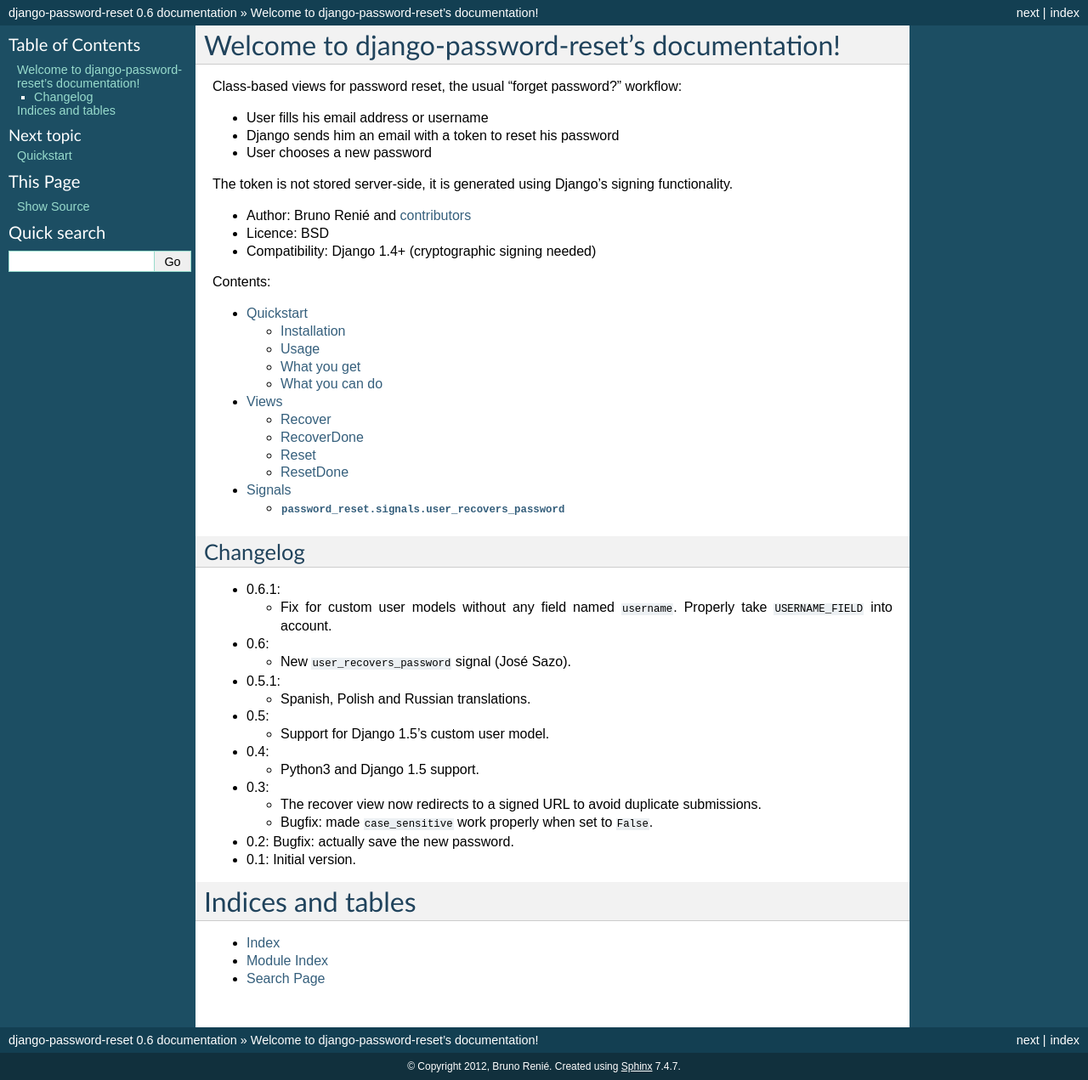
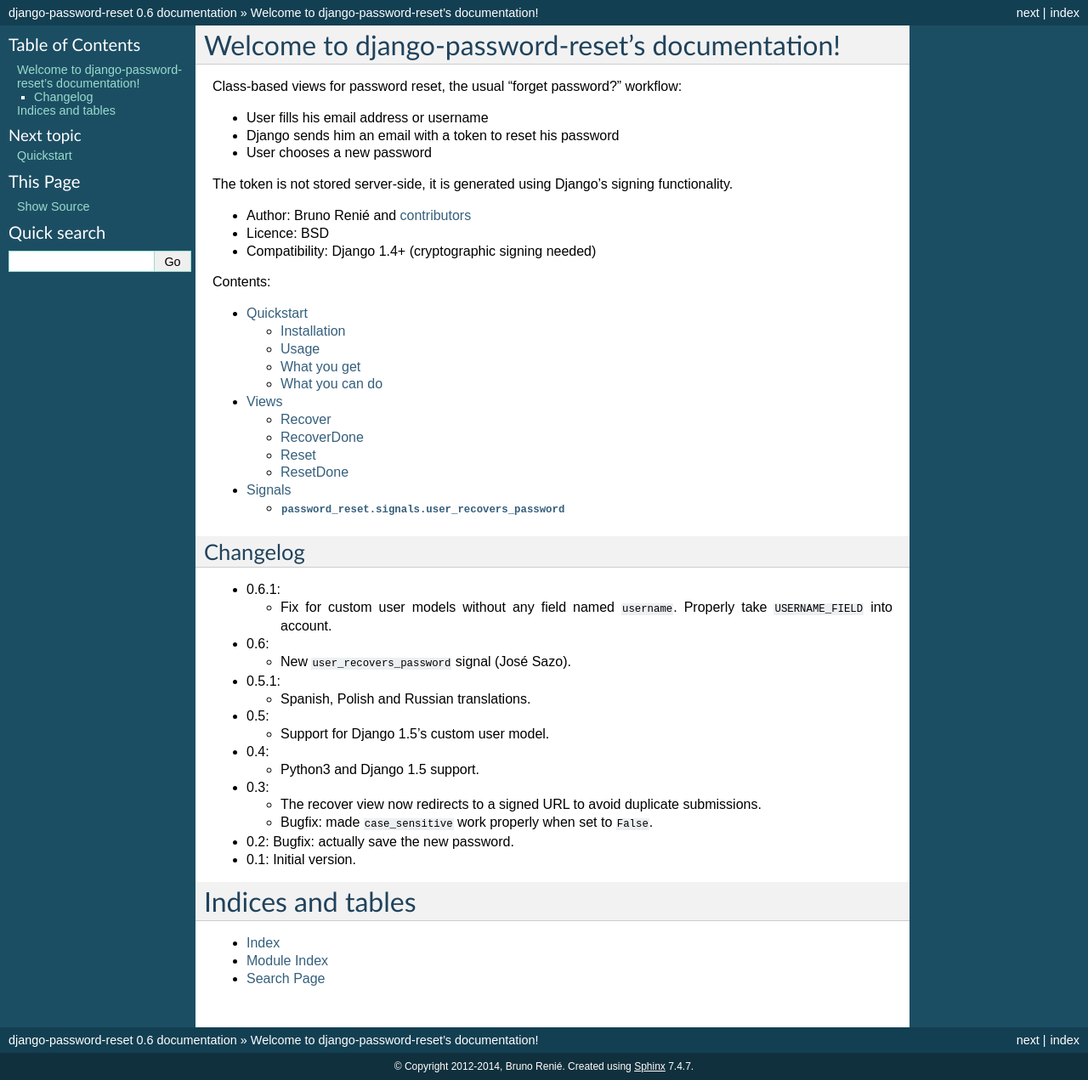
Before and after one commit to brutasse/django-password-reset, a Sphinx documentation site: the page built from docs/index.rst, in a window 1280 px wide. Shown: the whole page at 85% size. Built offline with Sphinx 7.4.7, drawn with Linux system fonts in a browser that asks for light colours; part of the change alters nothing that is shown.

```diff
--- a/docs/conf.py
+++ b/docs/conf.py
@@ -11,7 +11,7 @@
 # All configuration values have a default; values that are commented out
 # serve to show the default.
 
-import sys, os
+import datetime
 
 # If extensions (or modules to document with autodoc) are in another directory,
 # add these directories to sys.path here. If the directory is relative to the
@@ -41,7 +41,7 @@ master_doc = 'index'
 
 # General information about the project.
 project = u'django-password-reset'
-copyright = u'2012, Bruno Renié'
+copyright = u'2012-{0}, Bruno Renié'.format(datetime.datetime.today().year)
 
 # The version info for the project you're documenting, acts as replacement for
 # |version| and |release|, also used in various other places throughout the
```
